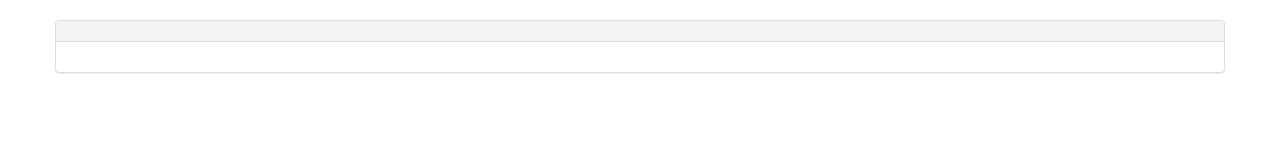
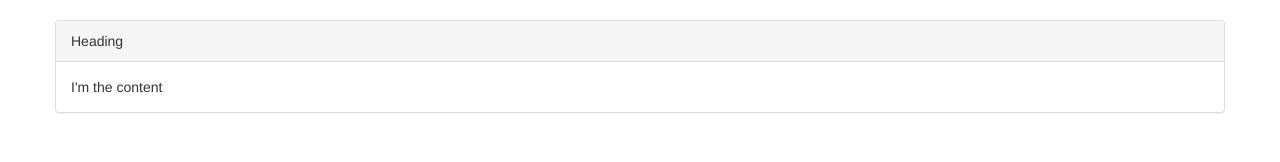
Before and after one commit to gazdagergo/angular-course, an Angular app: page / in a window 1280 px wide. Shown: the top 162 px of the page. Built offline with nearby package versions, Linux system fonts and the light colour scheme.

Commit message:
ng-content | adding content

```diff
--- a/src/app/app.component.html
+++ b/src/app/app.component.html
@@ -3,7 +3,9 @@
   <div class="row">
     <br>
 
-    <bs-panel></bs-panel>
+    <bs-panel>
+      I'm the content
+    </bs-panel>
 
 
   </div>
--- a/src/app/bootstrap-panel/bootstrap-panel.component.ts
+++ b/src/app/bootstrap-panel/bootstrap-panel.component.ts
@@ -5,8 +5,10 @@ import { Component, OnInit } from '@angular/core';
   styleUrls: ['./bootstrap-panel.component.css'],
   template: `
     <div class="panel panel-default">
-      <div class="panel-heading"></div>
-      <div class="panel-body"></div>
+      <div class="panel-heading">Heading</div>
+      <div class="panel-body">
+        <ng-content></ng-content>
+      </div>
     </div>
   `
 })
```
